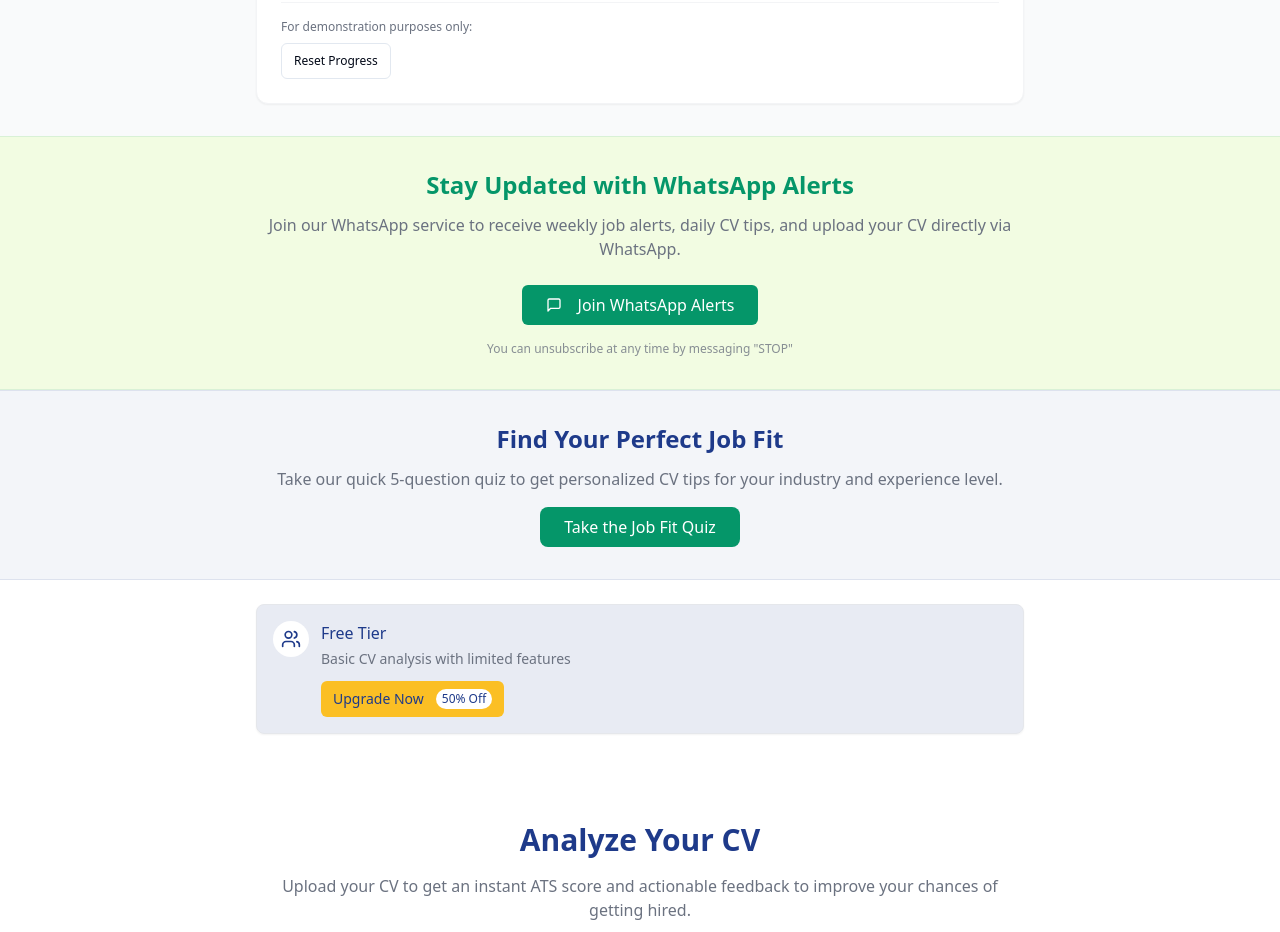
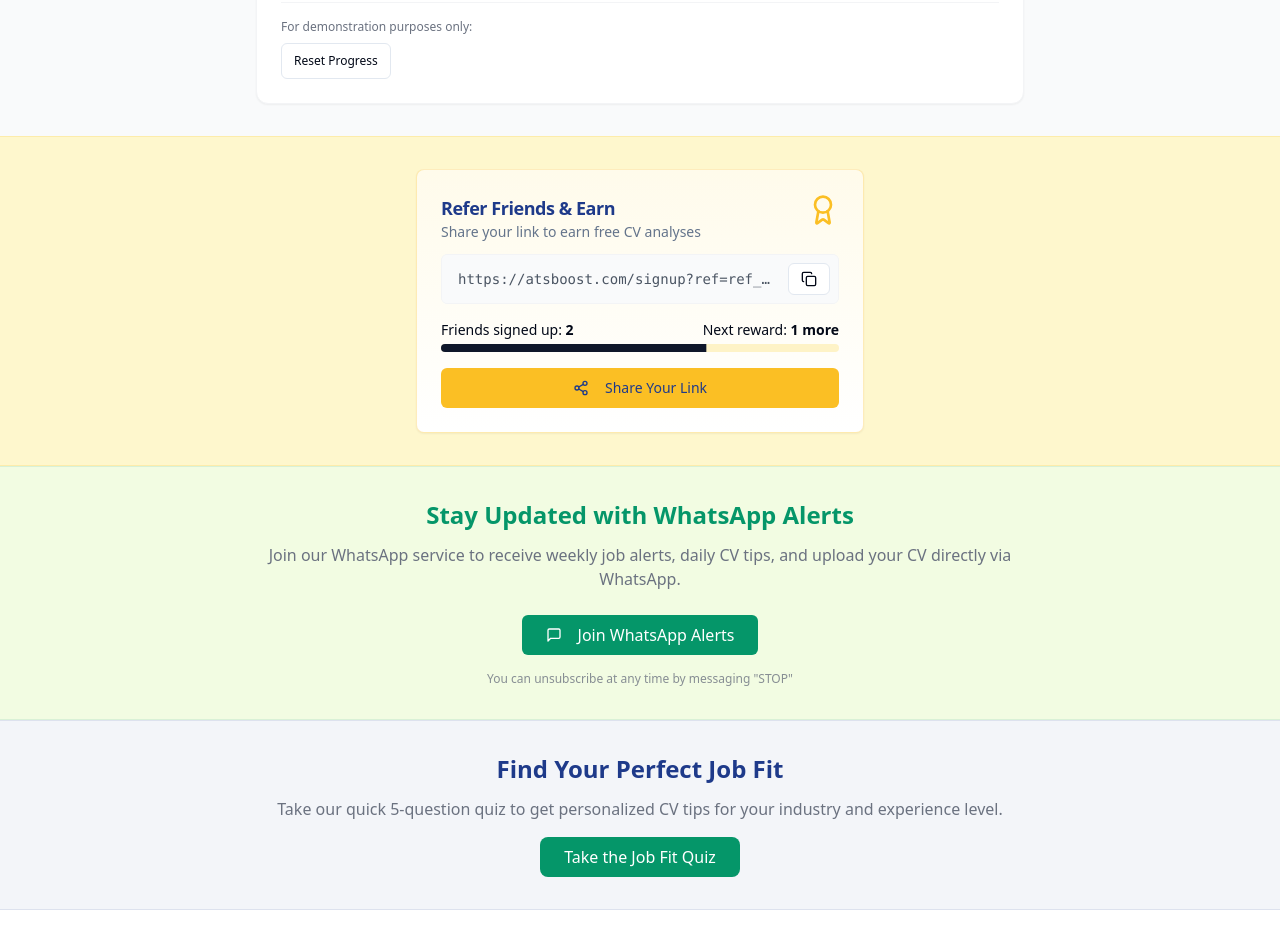
Before and after one commit to TDKasala/mobile-friendliness, a React (Vite) app: page / in a window 1280 px wide. Shown: the part 1600-2532 px from the top of the page. Built offline with nearby package versions, Linux system fonts and the light colour scheme.

Commit message:
Add Refer-a-Friend program
Implement referral program with link generation, signup tracking, and reward system.

```diff
--- /dev/null
+++ b/src/components/ReferAFriend.tsx
@@ -0,0 +1,130 @@
+
+import { useState, useEffect } from "react";
+import { Copy, Share2, Award } from "lucide-react";
+import { Button } from "@/components/ui/button";
+import { Progress } from "@/components/ui/progress";
+import { useToast } from "@/hooks/use-toast";
+import { Card, CardContent, CardDescription, CardFooter, CardHeader, CardTitle } from "@/components/ui/card";
+
+interface ReferAFriendProps {
+  className?: string;
+}
+
+const ReferAFriend = ({ className }: ReferAFriendProps) => {
+  const { toast } = useToast();
+  const [referralLink, setReferralLink] = useState<string>("");
+  const [signups, setSignups] = useState<number>(0);
+  const [isLoading, setIsLoading] = useState<boolean>(true);
+
+  // Simulate fetching referral data - would connect to Supabase in a real app
+  useEffect(() => {
+    const timer = setTimeout(() => {
+      // This would normally be a call to Supabase
+      const mockReferralCode = `ref_${Math.random().toString(36).substring(2, 10)}`;
+      setReferralLink(`https://atsboost.com/signup?ref=${mockReferralCode}`);
+      setSignups(Math.floor(Math.random() * 3)); // Random number between 0-2
+      setIsLoading(false);
+    }, 1000);
+
+    return () => clearTimeout(timer);
+  }, []);
+
+  const copyToClipboard = () => {
+    navigator.clipboard.writeText(referralLink);
+    toast({
+      title: "Link copied!",
+      description: "Referral link copied to clipboard",
+    });
+  };
+
+  const shareLink = () => {
+    if (navigator.share) {
+      navigator.share({
+        title: 'Join ATSBoost',
+        text: 'Get your CV optimized with ATSBoost, the best ATS optimization tool in South Africa!',
+        url: referralLink,
+      }).catch(() => {
+        copyToClipboard();
+      });
+    } else {
+      copyToClipboard();
+    }
+  };
+
+  const freeAnalysesEarned = Math.floor(signups / 3);
+  const progressToNextReward = (signups % 3) / 3 * 100;
+  const signupsNeeded = 3 - (signups % 3);
+
+  return (
+    <Card className={`border-sa-yellow/30 bg-gradient-to-b from-amber-50 to-white overflow-hidden ${className}`}>
+      <CardHeader className="pb-3">
+        <div className="flex justify-between items-start">
+          <div>
+            <CardTitle className="text-sa-blue text-lg">Refer Friends & Earn</CardTitle>
+            <CardDescription>Share your link to earn free CV analyses</CardDescription>
+          </div>
+          <Award className="h-8 w-8 text-sa-yellow" />
+        </div>
+      </CardHeader>
+
+      <CardContent className="pb-2">
+        {isLoading ? (
+          <div className="space-y-3">
+            <div className="h-10 bg-gray-100 animate-pulse rounded"></div>
+            <div className="h-6 w-3/4 bg-gray-100 animate-pulse rounded"></div>
+          </div>
+        ) : (
+          <>
+            <div className="flex items-center gap-2 mb-4 bg-gray-50 p-2 rounded-md border border-gray-100">
+              <div className="truncate flex-grow text-xs sm:text-sm text-gray-600 font-mono px-2">
+                {referralLink}
+              </div>
+              <Button
+                variant="outline"
+                size="sm"
+                onClick={copyToClipboard}
+                className="flex-shrink-0 h-8"
+                aria-label="Copy link"
+              >
+                <Copy className="h-3.5 w-3.5" />
+              </Button>
+            </div>
+
+            <div className="space-y-3">
+              <div>
+                <div className="flex justify-between text-sm mb-1">
+                  <span>Friends signed up: <strong>{signups}</strong></span>
+                  <span>Next reward: <strong>{signupsNeeded} more</strong></span>
+                </div>
+                <Progress
+                  value={progressToNextReward}
+                  className="h-2 bg-amber-100"
+                />
+              </div>
+
+              {freeAnalysesEarned > 0 && (
+                <div className="bg-sa-yellow/10 border border-sa-yellow/30 rounded-md p-2 text-sm">
+                  <span className="font-medium text-sa-blue">
+                    🎉 You've earned {freeAnalysesEarned} free CV {freeAnalysesEarned === 1 ? 'analysis' : 'analyses'}!
+                  </span>
+                </div>
+              )}
+            </div>
+          </>
+        )}
+      </CardContent>
+
+      <CardFooter className="pt-2">
+        <Button
+          className="w-full bg-sa-yellow hover:bg-sa-yellow/90 text-sa-blue"
+          onClick={shareLink}
+        >
+          <Share2 className="mr-2 h-4 w-4" />
+          Share Your Link
+        </Button>
+      </CardFooter>
+    </Card>
+  );
+};
+
+export default ReferAFriend;
--- a/src/pages/Index.tsx
+++ b/src/pages/Index.tsx
@@ -1,3 +1,4 @@
+
 import { useEffect, useState, lazy, Suspense } from "react";
 import { Link } from "react-router-dom";
 import Header from "@/components/Header";
@@ -6,6 +7,7 @@ import { SubscriptionTier } from "@/lib/types";
 import { useConnectionSpeed } from "@/hooks/use-mobile";
 import CVQuest from "@/components/CVQuest";
 import WhatsAppAlerts from "@/components/WhatsAppAlerts";
+import ReferAFriend from "@/components/ReferAFriend";
 
 // Lazy load components
 const Features = lazy(() => import("@/components/Features"));
@@ -68,10 +70,19 @@ const Index = () => {
       <Header />
       <Hero />
 
-      {/* CV Quest - NEW */}
+      {/* CV Quest */}
       <CVQuest />
 
-      {/* WhatsApp Alerts Section - NEW */}
+      {/* Refer A Friend Section - NEW */}
+      <section className="py-8 bg-[#FEF7CD] border-y border-sa-yellow/20">
+        <div className="container mx-auto px-4">
+          <div className="max-w-md mx-auto">
+            <ReferAFriend />
+          </div>
+        </div>
+      </section>
+
+      {/* WhatsApp Alerts Section */}
       <section className="py-8 bg-[#F2FCE2] border-y border-sa-green/10">
         <div className="container mx-auto px-4">
           <div className="max-w-3xl mx-auto text-center">
```
Also changed, not shown: src/lib/types.ts (+9 -0 lines).
